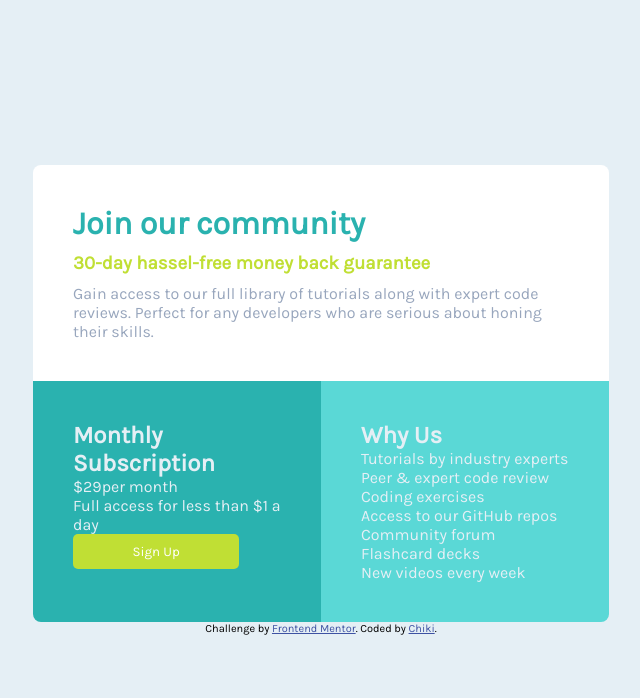
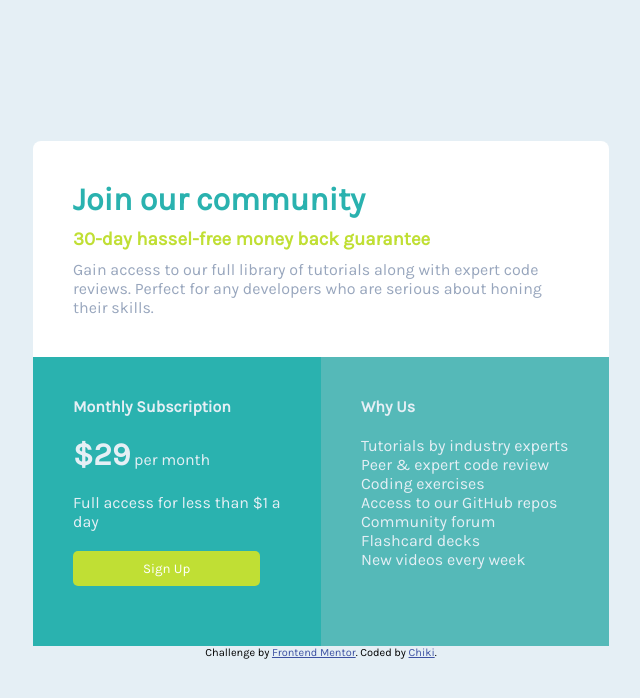
Before and after one commit to iamchiki/frontend-mentor-challenges, a plain HTML site: page single-price-grid-component/index.html in a window 1280 px wide. Shown: the whole page, without its empty margins (319-959 px from the left). Drawn offline with Linux system fonts and the light colour scheme.

Commit message:
desktop layout completed

```diff
--- a/single-price-grid-component/index.html
+++ b/single-price-grid-component/index.html
@@ -19,17 +19,16 @@
         reviews. Perfect for any developers who are serious about honing their
         skills.
       </p>
-
     </div>
     <div class="card-block">
       <div class="subscription-block">
-        <h2>Monthly Subscription</h2>
-        <p><span>&dollar;29</span>per month</p>
+        <h4>Monthly Subscription</h4>
+        <p><span>&dollar;29</span> per month</p>
         <p>Full access for less than &dollar;1 a day</p>
         <button class="singup-btn">Sign Up</button>
       </div>
       <div class="info-block">
-        <h2>Why Us</h2>
+        <h4>Why Us</h4>
         <div id="info-para">
           <p>Tutorials by industry experts</p>
           <p>Peer &amp; expert code review</p>
@@ -48,10 +47,6 @@
       </p>
     </footer>
   </div>
-
-
-
-
 </body>
 
 </html>
--- a/single-price-grid-component/styles.css
+++ b/single-price-grid-component/styles.css
@@ -5,7 +5,6 @@
   margin: 0;
   box-sizing: border-box;
   font-family: 'Karla', sans-serif;
-  overflow: hidden;
 }
 
 .attribution {
@@ -51,21 +50,19 @@ background-color: #e5eff5;
 
 .card-block {
   display: flex;
-  /* height: 60vh; */
   color: #e5eff5;
   width: 45%;
   border-radius: 0 0 8px 8px;
 }
 
 .subscription-block {
-  /* flex-grow: 1; */
   background-color: #2ab2af;
   width:50%;
   padding: 40px;
 }
 
 .subscription-block button {
-  width: 80%;
+  width: 90%;
   color: #fff;
   background-color: #c0df34;
   border: 0;
@@ -73,9 +70,21 @@ background-color: #e5eff5;
   padding: 10px 0;
 }
 
+.subscription-block span {
+  font-size: 2rem;
+  font-weight: 700;
+}
+
+.subscription-block > * {
+  margin-bottom: 20px;
+}
+
 .info-block {
-  /* flex-grow: 1; */
-  background-color: #5ad8d6;
+  background-color: #55b9b8;
   width: 50%;
   padding: 40px;
 }
+
+.info-block > h4 {
+  margin-bottom: 20px;
+}
```
